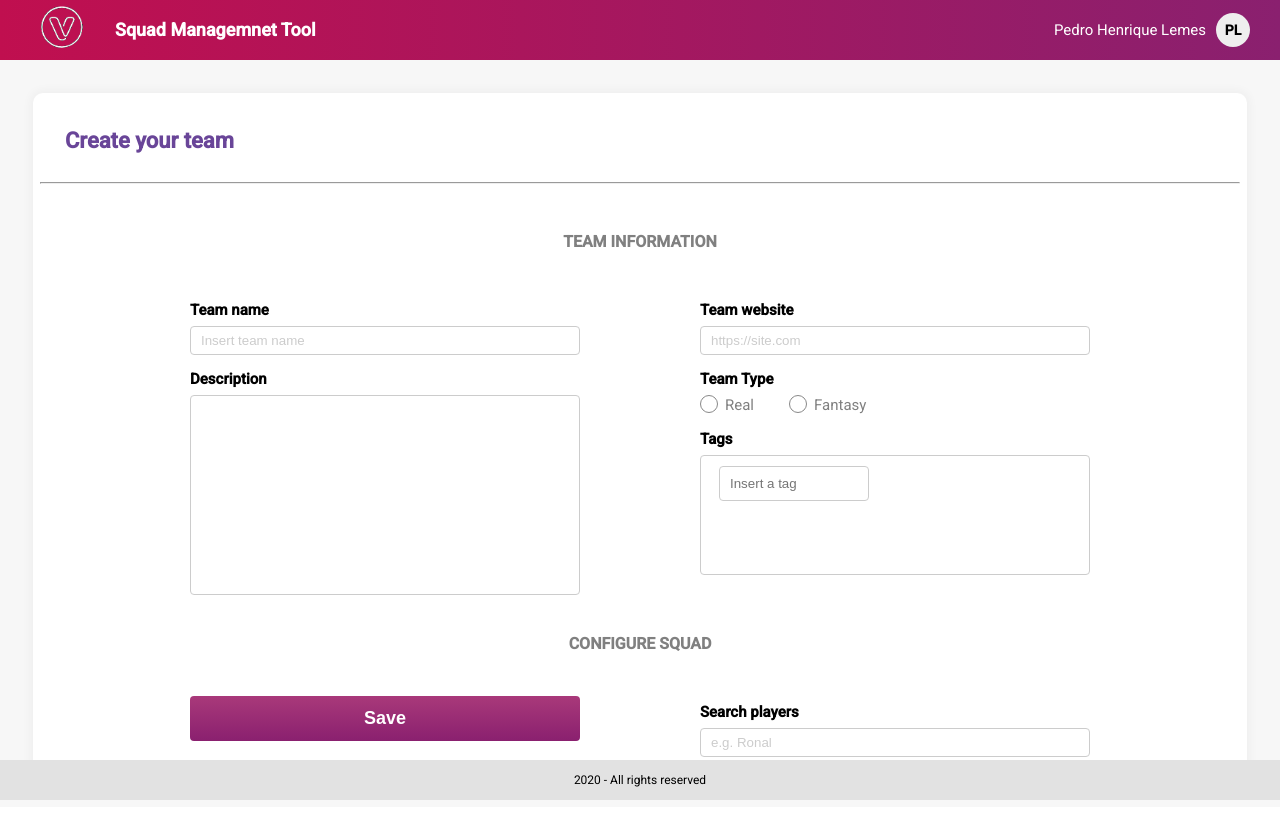
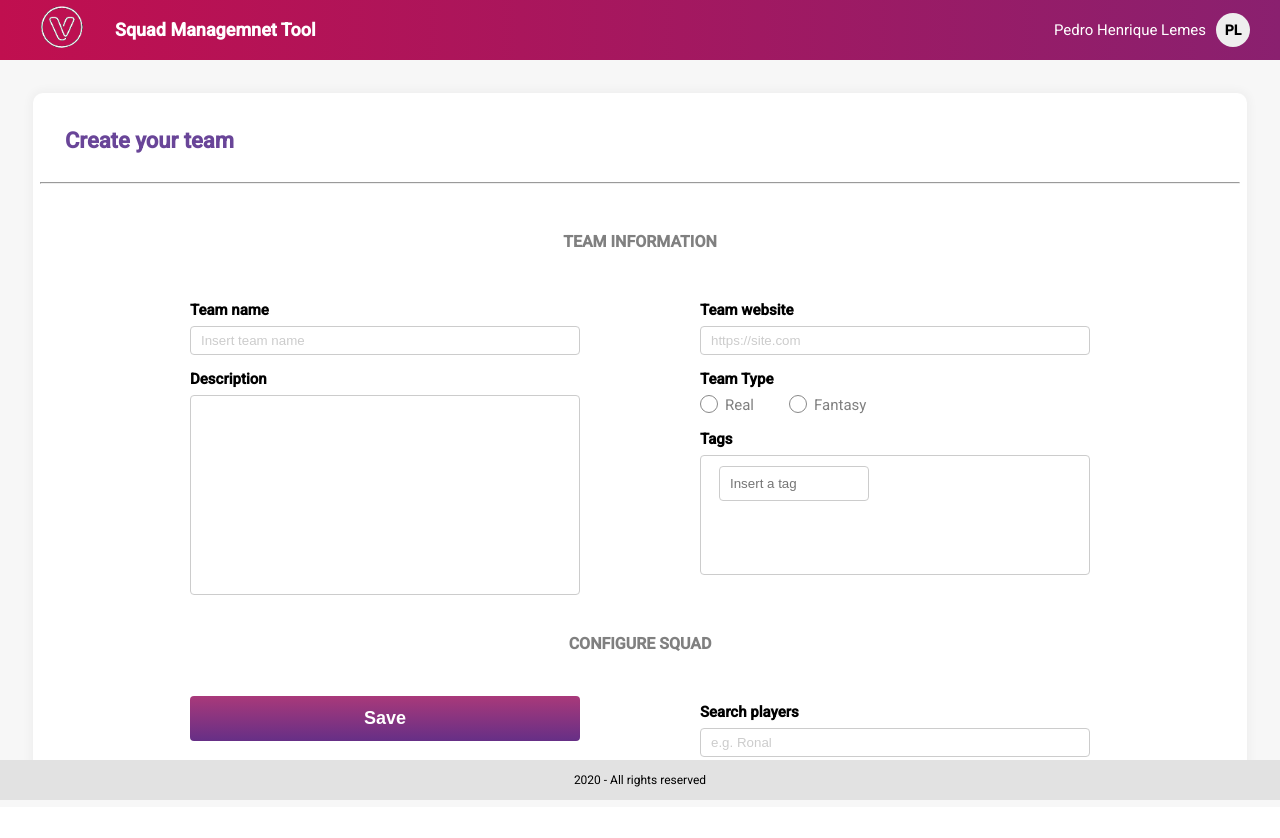
Before and after one commit to pedroh12314/squad-management-tool-PS, an Angular app: page /create-team in a window 1280 px wide. Shown: the top 838 px of the page. Built offline with nearby package versions, Linux system fonts and the light colour scheme.

Commit message:
vertical-gradient

```diff
--- a/src/styles.css
+++ b/src/styles.css
@@ -17,7 +17,7 @@ body { margin: 0; font-family: Roboto, "Helvetica Neue", sans-serif; }
 }
 
 .vertical-gradient {
-    background: linear-gradient(180deg, #a9397a 0%, #8a206f 100%);
+    background: linear-gradient(180deg, #a9397a 0%, #662f86 100%);
 }
 
 .btn-animation{
```
